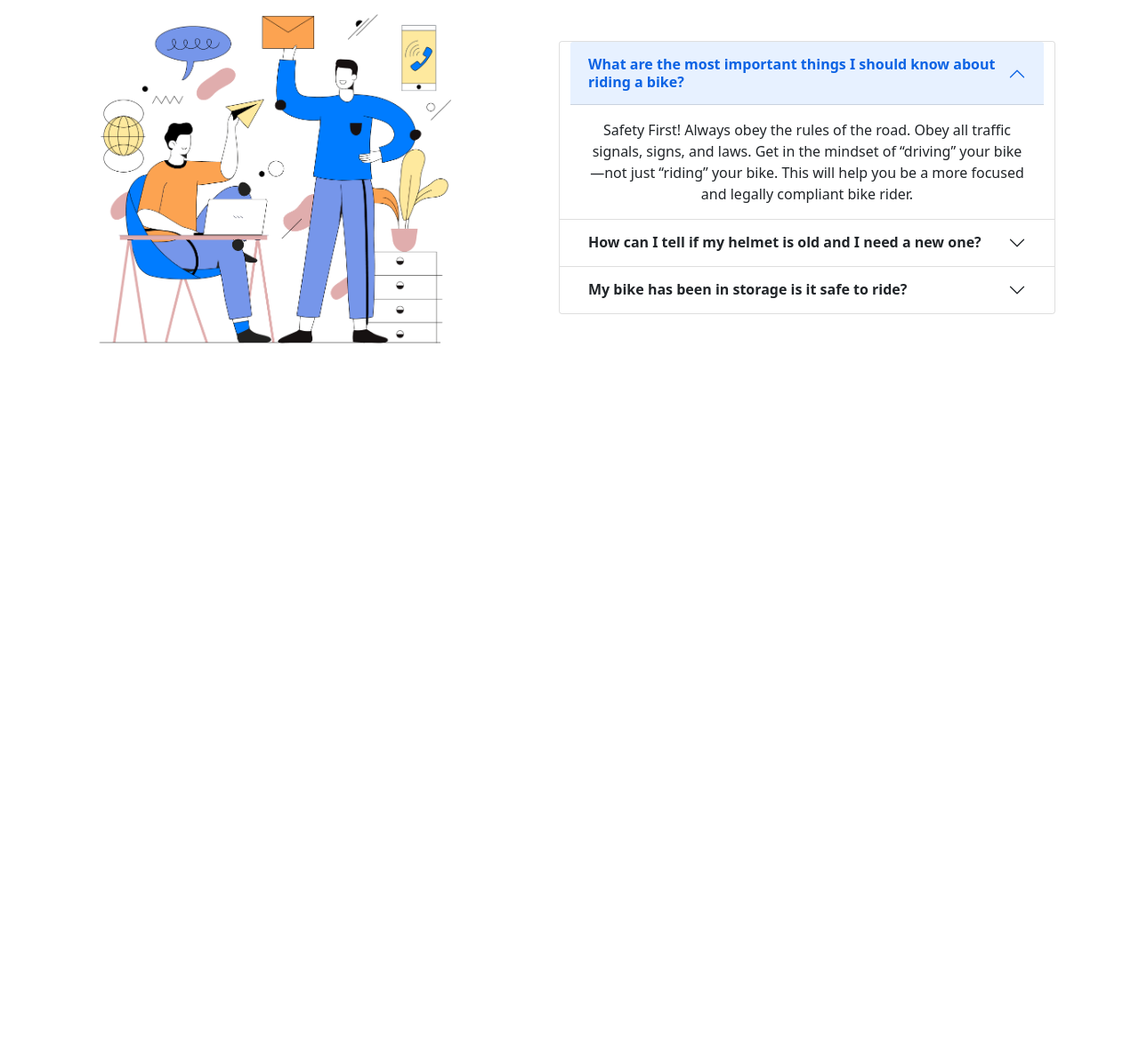
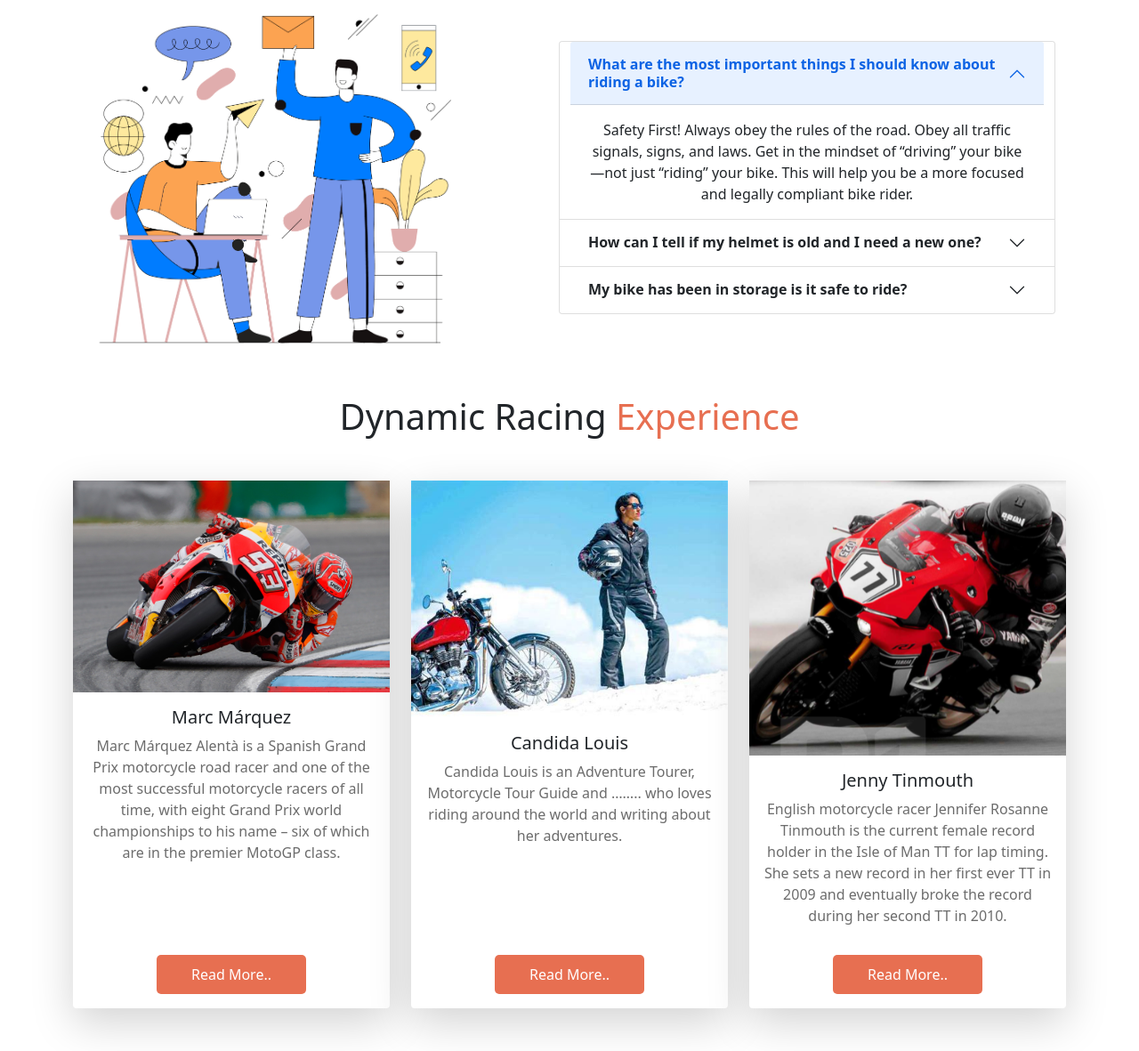
Before and after one commit to hasib50115/honda-cbr, a plain HTML site: page index.html in a window 1280 px wide. Shown: the part 1692-2873 px from the top of the page at 89% size. Before the commit the page ends 2136 px from the top, so only its background shows below. Drawn offline with nearby package versions, Linux system fonts and the light colour scheme.

Commit message:
Dynamic Section added

```diff
--- a/css/style.css
+++ b/css/style.css
@@ -59,3 +59,6 @@ span{
 .faq-image{
     width: 425px;
 }
+/*-------------------
+    Dynamic Styles
+--------------------*/
--- a/index.html
+++ b/index.html
@@ -174,6 +174,48 @@
                   </div>
             </div>
         </section>
+        <!--Racing Experience Section-->
+        <section class="container justify-content-center my-5 text-center">
+            <h1 class="my-5">Dynamic Racing <span>Experience</span></h1>
+            <div class="row row-cols-1 row-cols-md-3 g-4">
+                <blog class="col col-12 col-md-6 col-lg-4">
+                    <div class="card h-100 border-0 shadow-lg">
+                        <img class="img-fluid dynamic-img" src="images/dynamic-1.jpg" alt="">
+                        <div class="card-body">
+                          <h5 class="card-title">Marc Márquez</h5>
+                          <p class="card-text">Marc Márquez Alentà is a Spanish Grand Prix motorcycle road racer and one of the most successful motorcycle racers of all time, with eight Grand Prix world championships to his name – six of which are in the premier MotoGP class.</p>
+                        </div>
+                        <div class="m-3">
+                            <button class="honda-btn">Read More..</button>
+                        </div>
+                    </div>
+                </blog>
+                <blog class="col col-12 col-md-6 col-lg-4">
+                    <div class="card h-100 border-0 shadow-lg">
+                        <img class="img-fluid dynamic-img" src="images/dynamic-2.jpg" alt="">
+                        <div class="card-body">
+                          <h5 class="card-title">Candida Louis</h5>
+                          <p class="card-text">Candida Louis is an Adventure Tourer, Motorcycle Tour Guide and …….. who loves riding around the world and writing about her adventures.</p>
+                        </div>
+                        <div class="m-3">
+                            <button class="honda-btn">Read More..</button>
+                        </div>
+                    </div>
+                </blog>
+                <blog class="col col-12 col-md-6 col-lg-4">
+                    <div class="card h-100 border-0 shadow-lg">
+                        <img class="img-fluid dynamic-img" src="images/dynamic-3.PNG" alt="">
+                        <div class="card-body">
+                          <h5 class="card-title">Jenny Tinmouth</h5>
+                          <p class="card-text">English motorcycle racer Jennifer Rosanne Tinmouth is the current female record holder in the Isle of Man TT for lap timing. She sets a new record in her first ever TT in 2009 and eventually broke the record during her second TT in 2010.</p>
+                        </div>
+                        <div class="m-3">
+                            <button class="honda-btn">Read More..</button>
+                        </div>
+                    </div>
+                </blog>
+            </div>
+        </section>
     </main>
     <footer>
 
```
Also changed, not shown: images/dynamic-1.jpg (added), images/dynamic-2.jpg (added), images/dynamic-3.PNG (added).
